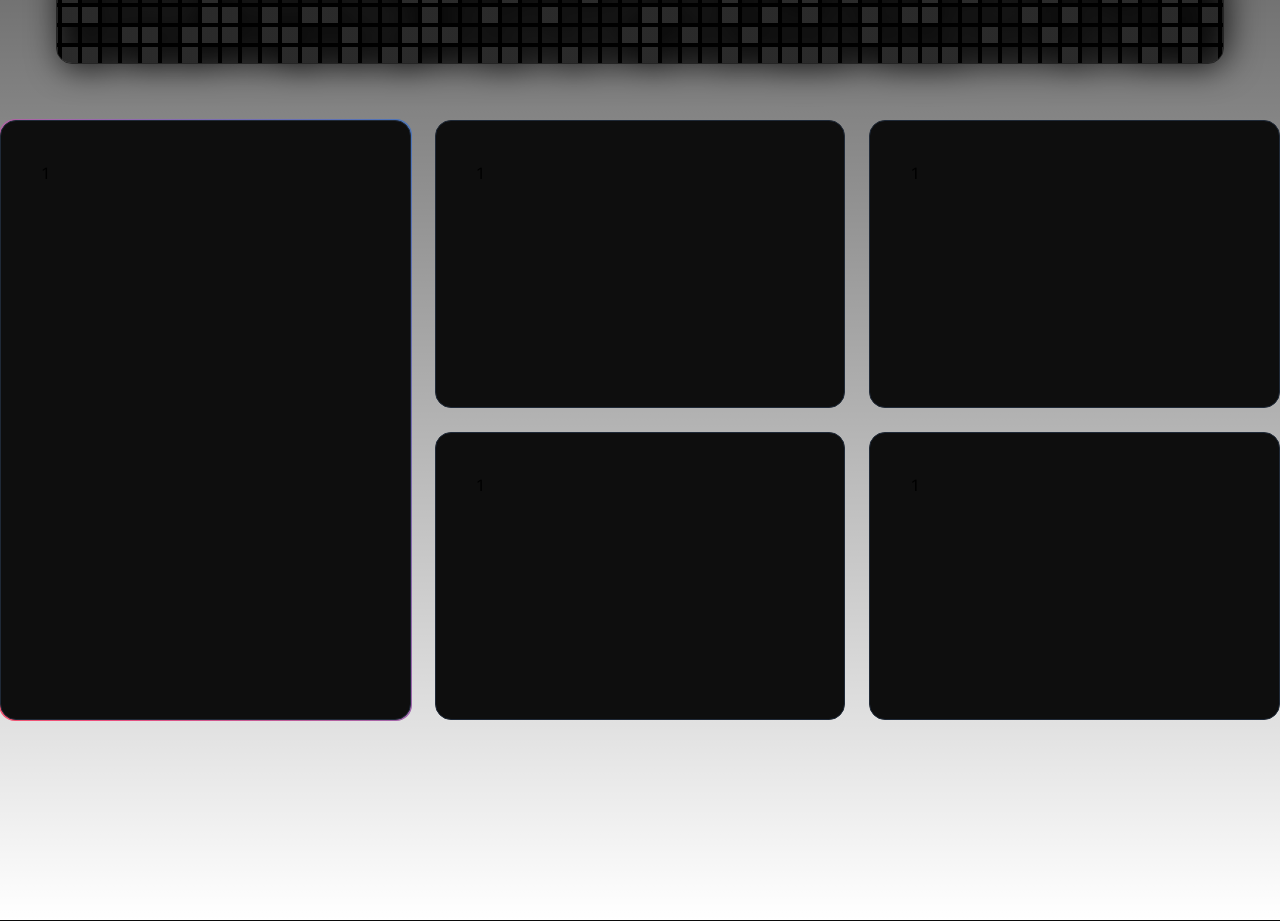
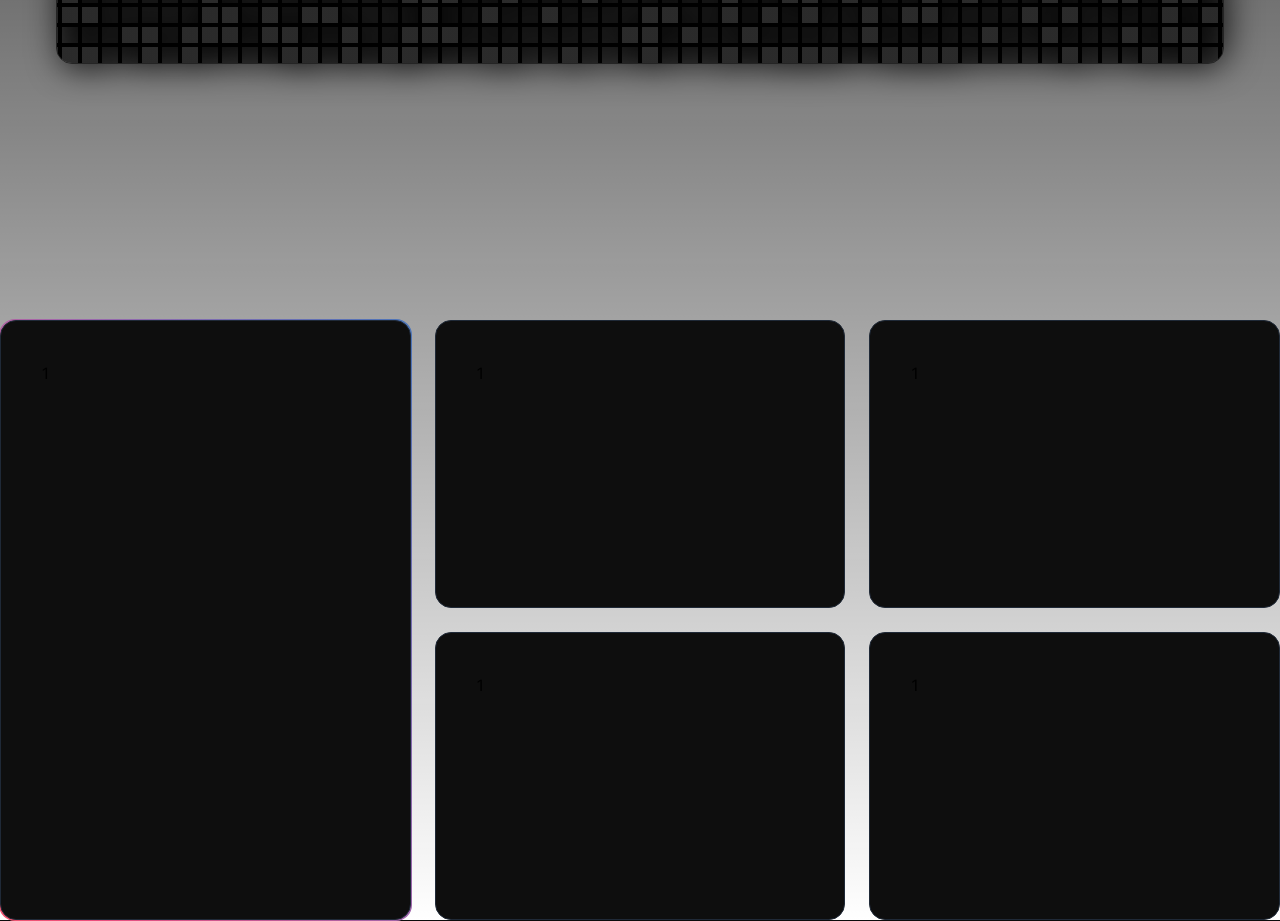
Before and after one commit to sabin21/lg_sdc_next1, a Next.js app: page /draft_a in a window 1280 px wide. Shown: the part 680-1601 px from the top of the page. Built offline with nearby package versions, Linux system fonts and the light colour scheme.

Commit message:
commit-6

```diff
--- a/app/draft_a/draft_a.scss
+++ b/app/draft_a/draft_a.scss
@@ -49,7 +49,7 @@ body{ background-color: #0b0b0b; }
     position: relative; width:100%; max-width:1280px; margin: auto;
     &.grid-box-1{
       display: grid; grid-template-columns: repeat(3, 1fr); grid-template-rows: repeat(2, 1fr);
-      min-height: 600px; gap: 24px;
+      min-height: 800px; gap: 24px; padding-top: 200px;
       >.card-wrap{
         width:100%; border: 1px solid var(--gray-800);
         border-radius: 16px; padding: 10%; background-color: #0E0E0E;
```
